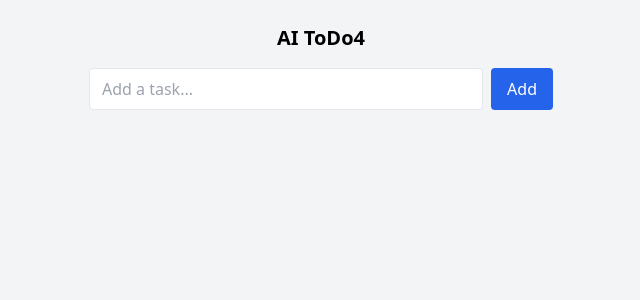
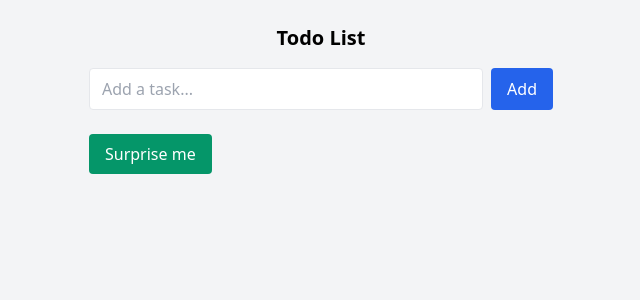
Before and after one commit to TakashiWadaCEO/AI_Docker, a React (Vite) app in the folder app/: page / in a window 1280 px wide. Shown: the top 300 px of the page, without its empty margins (319-959 px from the left). Built offline with nearby package versions, Linux system fonts and the light colour scheme.

Commit message:
CI/CD（任意）：GitHub Actions テンプレも自動生成

```diff
--- a/app/src/components/Todo.tsx
+++ b/app/src/components/Todo.tsx
@@ -1,46 +1,39 @@
-import { useState, useEffect, FormEvent } from "react";
+// src/components/Todo.tsx
+import { useState, FormEvent } from "react";
 
 type Todo = { id: string; text: string; done: boolean };
 
 export default function Todo() {
   const [todos, setTodos] = useState<Todo[]>([]);
   const [text, setText] = useState("");
+  const [imageUrl, setImageUrl] = useState<string | null>(null);  // ★ 追加
 
-  // Load todos from localStorage on mount
-  useEffect(() => {
-    const savedTodos = localStorage.getItem("ai-todos");
-    if (savedTodos) {
-      try {
-        setTodos(JSON.parse(savedTodos));
-      } catch (error) {
-        console.error("Failed to parse saved todos:", error);
-      }
-    }
-  }, []);
+  /* ---------------- Todo 基本ロジック ---------------- */
 
-  // Save todos to localStorage whenever todos change
-  useEffect(() => {
-    localStorage.setItem("ai-todos", JSON.stringify(todos));
-  }, [todos]);
-
-  /** add a new todo */
-  const add = (e: FormEvent<HTMLFormElement>) => {
+  const add = (e: FormEvent) => {
     e.preventDefault();
     if (!text.trim()) return;
     setTodos([{ id: crypto.randomUUID(), text, done: false }, ...todos]);
     setText("");
   };
 
-  /** toggle done/undone */
   const toggle = (id: string) =>
     setTodos(todos.map(t => (t.id === id ? { ...t, done: !t.done } : t)));
 
-  /** delete a todo */
   const del = (id: string) => setTodos(todos.filter(t => t.id !== id));
+
+  /* ---------------- 画像フェッチ ---------------- */
+
+  // src/components/Todo.tsx  抜粋（surprise 関数を書き換え）
+  const surprise = () => {
+    // Date.now() をシードにして毎回違う画像
+    const url = `https://picsum.photos/seed/${Date.now()}/400/300`;
+    setImageUrl(url);
+  };
 
   return (
     <div className="mx-auto max-w-lg p-6">
-      <h2 className="text-xl font-bold mb-4 text-center">AI ToDo4</h2>
+      <h2 className="text-xl font-bold mb-4 text-center">Todo List</h2>
 
       {/* add form */}
       <form onSubmit={add} className="flex gap-2 mb-6">
@@ -57,6 +50,23 @@ export default function Todo() {
           Add
         </button>
       </form>
+
+      {/* Surprise me ボタン */}
+      <button
+        onClick={surprise}
+        className="mb-6 block bg-emerald-600 text-white px-4 py-2 rounded hover:bg-emerald-700"
+      >
+        Surprise me
+      </button>
+
+      {/* ランダム画像の表示 */}
+      {imageUrl && (
+        <img
+          src={imageUrl}
+          alt="Surprise!"
+          className="mb-6 w-full rounded shadow"
+        />
+      )}
 
       {/* list */}
       <ul className="space-y-2">
```
Also changed, not shown: 1 other file (tests, documents, lock files or other folders).
